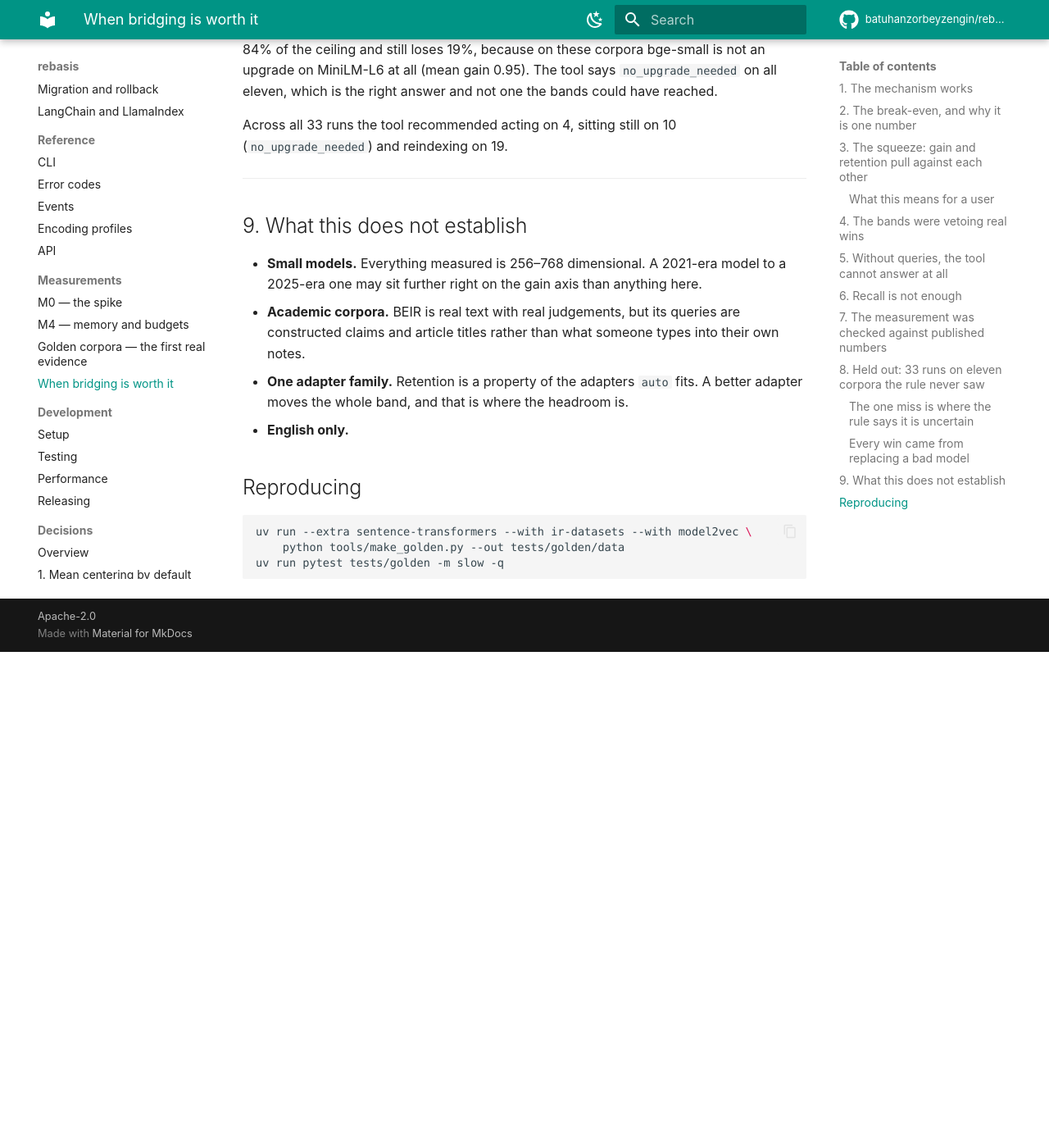
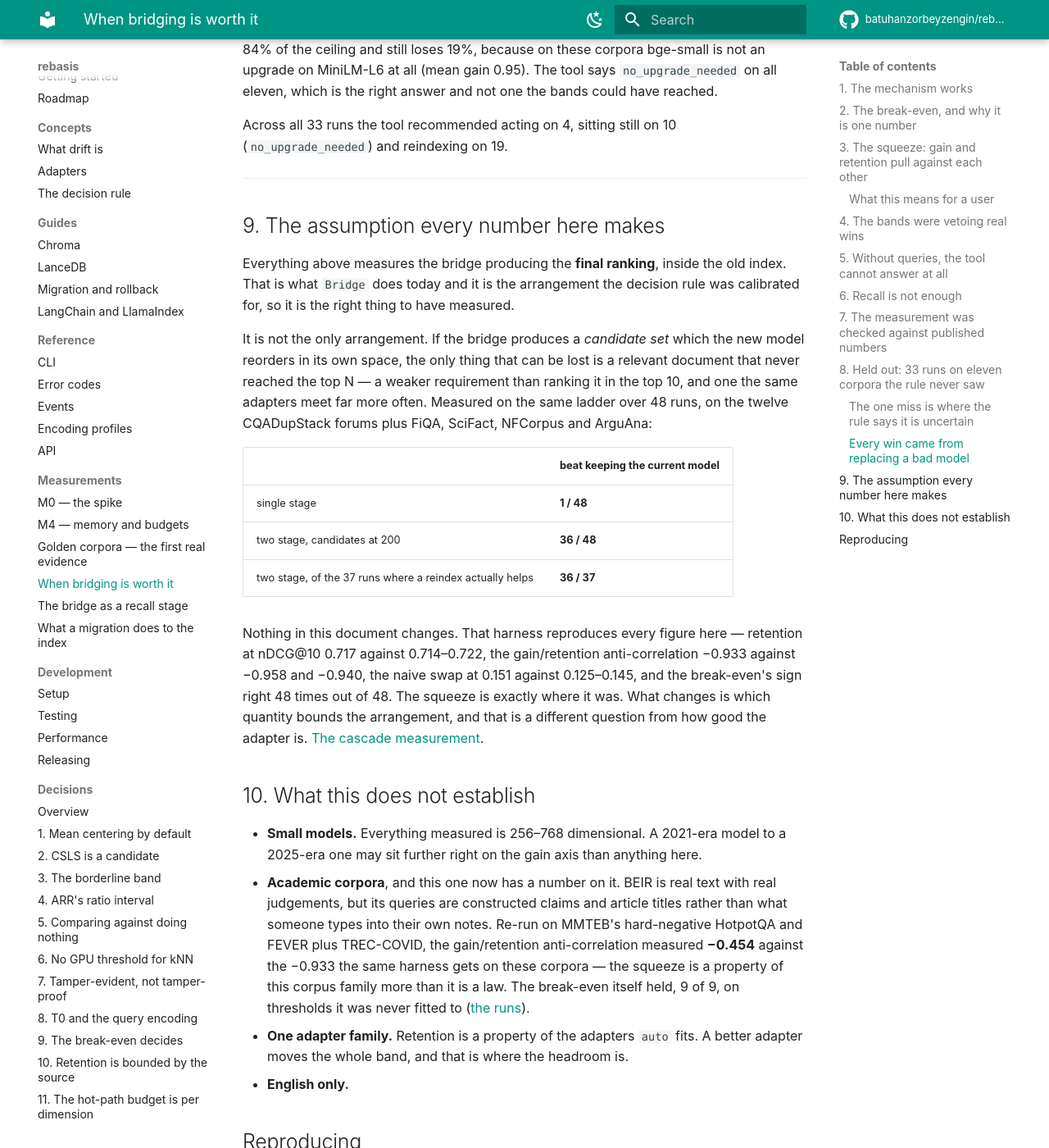
Before and after one commit to batuhanzorbeyzengin/rebasis, an MkDocs documentation site: the page built from docs/bridge-band.md, in a window 1280 px wide and 1400 px high, scrolled down 8427 px. Shown: the whole window at 82% size. Built offline with MkDocs 1.6.1 and Material for MkDocs 9.7.7, drawn with Linux system fonts in a browser that asks for light colours; comment, search, counter and statistics services are not loaded; before the commit the page ends 9222 px from its top, so only the background shows below that; some of the changed text lies outside the part shown.

Commit message:
docs: widen the positioning past RAG, and shorten the README
The one-line description said "change the embedding model of your local RAG
without deleting the index". Two problems with it: it narrows the tool to one
application it was never limited to, and it describes only the middle of the
three things it does. Replaced in all six places it appears — README, PyPI
metadata, `--help`, the docs site, its search description and the package
docstring — because changing only the README would leave the old framing on the
page most people arrive at.

The README had grown into documentation. Three measurement sections had reached
the point of tabulating HNSW behaviour per adapter, which belongs in
`docs/index-health.md` where the runs are. Each is now a paragraph and a link,
and the order follows what a reader needs: problem, a thirty-second example, the
headline numbers, what the tool adds, then how it works.

Two things it was missing. The strongest number — 12.5% naive against 71%
bridged — now sits under the fold with the number that keeps it honest, that
bridging was recommended in 12 of the 62 runs; the first figure alone reads as
benchmark marketing. And a section that says outright what rebasis adds, since
the transform is orthogonal Procrustes from 1966 and the contribution is
everything around it: deciding whether the upgrade is worth doing, measuring it
against real queries, rewriting an index safely, and knowing that a
half-migrated one is broken.

Two claims made more careful. "Fitting takes seconds, not hours" invited being
read as the whole process; the transform fits in seconds and generating the
paired embeddings is the expensive part, which is a property of the model rather
than of rebasis. And record loss is now "none observed" across the tested
migrate-and-rollback cycle rather than a flat "nothing" — a storage bug or a
failing disk is a real risk, which is why the advice two paragraphs above is
still to take a backup.

````diff
--- /dev/null
+++ b/changelog.d/+unpaired-alignment-order.docs.md
@@ -0,0 +1 @@
+The roadmap now puts Wasserstein Procrustes ([Grave, Joulin, Berthet, AISTATS 2019](https://arxiv.org/abs/1805.11222)) ahead of vec2vec as the first step toward unpaired alignment. It removes the same limit — fitting an adapter when the old model can no longer be run — and fits the existing code almost exactly: the orthogonal solve is already there and already the winning candidate, the addition is an assignment step, and it runs on CPU without torch. vec2vec's adversarial and cycle-consistency training stays behind it, to be paid for only if the cheaper route fails.
--- a/docs/bridge-band.md
+++ b/docs/bridge-band.md
@@ -1,8 +1,8 @@
 # When bridging is worth it — the measured band
 
-The design asks one question: can you change the embedding model of a local RAG
-without deleting the index? The mechanism works. Whether it is *worth using* has
-a narrower answer than expected, and this document is the measurement behind it.
+The design asks one question: can you change an index's embedding model without
+rebuilding the index? The mechanism works. Whether it is *worth using* has a
+narrower answer than expected, and this document is the measurement behind it.
 
 **Setup.** 29 runs over eight corpora, with a further 33 runs over eleven
 corpora held out in section 8 to check the rule against evidence it was not
@@ -321,13 +321,45 @@
 
 ---
 
-## 9. What this does not establish
+## 9. The assumption every number here makes
+
+Everything above measures the bridge producing the **final ranking**, inside the
+old index. That is what `Bridge` does today and it is the arrangement the
+decision rule was calibrated for, so it is the right thing to have measured.
+
+It is not the only arrangement. If the bridge produces a *candidate set* which
+the new model reorders in its own space, the only thing that can be lost is a
+relevant document that never reached the top N — a weaker requirement than
+ranking it in the top 10, and one the same adapters meet far more often.
+Measured on the same ladder over 48 runs, on the twelve CQADupStack forums plus
+FiQA, SciFact, NFCorpus and ArguAna:
+
+| | beat keeping the current model |
+|---|---|
+| single stage | **1 / 48** |
+| two stage, candidates at 200 | **36 / 48** |
+| two stage, of the 37 runs where a reindex actually helps | **36 / 37** |
+
+Nothing in this document changes. That harness reproduces every figure here —
+retention at nDCG@10 0.717 against 0.714–0.722, the gain/retention
+anti-correlation −0.933 against −0.958 and −0.940, the naive swap at 0.151
+against 0.125–0.145, and the break-even's sign right 48 times out of 48.
+The squeeze is exactly where it was. What changes is which
+quantity bounds the arrangement, and that is a different question from how good
+the adapter is. [The cascade measurement](cascade-band.md).
+
+## 10. What this does not establish
 
 - **Small models.** Everything measured is 256–768 dimensional. A 2021-era model
   to a 2025-era one may sit further right on the gain axis than anything here.
-- **Academic corpora.** BEIR is real text with real judgements, but its queries
-  are constructed claims and article titles rather than what someone types into
-  their own notes.
+- **Academic corpora**, and this one now has a number on it. BEIR is real text
+  with real judgements, but its queries are constructed claims and article
+  titles rather than what someone types into their own notes. Re-run on MMTEB's
+  hard-negative HotpotQA and FEVER plus TREC-COVID, the gain/retention
+  anti-correlation measured **−0.454** against the −0.933 the same harness gets
+  on these corpora — the squeeze is a property of this corpus family more than
+  it is a law. The break-even itself held, 9 of 9, on thresholds it was never
+  fitted to ([the runs](cascade-band.md#5-a-different-regime-hard-negatives)).
 - **One adapter family.** Retention is a property of the adapters `auto` fits.
   A better adapter moves the whole band, and that is where the headroom is.
 - **English only.**
--- a/docs/reference/cli.md
+++ b/docs/reference/cli.md
@@ -171,6 +171,8 @@
 | `--keep-original/--no-keep-original` | keep | Shadow copy for rollback |
 | `--power-aware/--no-power-aware` | on | Pause on low battery |
 | `--resume` | — | Continue an existing job id. Recovers `--adapter` and `--store` from the job |
+| `--health-check/--no-health-check` | on | Measure what the index's own search returns against exact kNN, before and after |
+| `--rebuild-index` | off | When the run finishes, ask the store to rebuild its search structure |
 | `--dry-run`, `-n` | off | Print the plan and stop |
 | `--state-dir` | `./.rebasis` | Where the job state, shadow copies and audit trail live |
 | `--yes`, `-y` | | Skip the confirmation |
@@ -191,10 +193,30 @@
 would you delete?" is a read, and making it wait behind a running migration would
 be a worse answer than showing it.
 
+**Two things `migrate` reports that nothing else can see.**
+
+`--health-check` measures whether the index can still *find* what was written to
+it, which is a different question from whether the write landed. A graph index
+picks each record's edges from the geometry of its neighbours at insert time, and
+rewriting the vector does not rewrite the graph — so recall can fall while every
+vector in the collection is correct and verified. It costs two scans of the
+collection (18–21 seconds per 100,000 records) and reports the number without
+attaching a threshold to it. `--rebuild-index` asks the store to rebuild
+afterwards, where the backend supports that; it is off by default because
+rebuilding changes the collection's own configuration, which is the user's index
+rather than rebasis'. [The measurement](../index-health.md).
+
+A run that stops short — `--limit`, a pause, a failed batch — leaves the
+collection holding **both models' vectors**, and no query is correct against all
+of it until the job finishes. `migrate` says so before the confirmation and
+again on the way out; `status` says so until it is resolved.
+[What that means](../guides/migration.md#stopping-short-leaves-two-spaces-in-one-index).
+
 ## `rebasis status` · `rollback` · `gc`
 
 ```bash
 rebasis status [JOB_ID] [--json] [--plain]   # takes no lock; safe during a migration
+                                             # reports mixed_space until a partial migration finishes
 rebasis rollback JOB_ID [--yes] [--no-input] # restores from the shadow copy
 rebasis gc [--apply] [--dry-run] [--json] [--job ID] [--i-understand]
 ```
--- a/mkdocs.yml
+++ b/mkdocs.yml
@@ -12,7 +12,7 @@
 
 site_name: rebasis
 site_description: >-
-  Change the embedding model of your local RAG without deleting the index.
+  Measure whether an embedding upgrade is worth it, bridge it without reindexing when it is, and migrate safely when you are ready.
 site_url: https://batuhanzorbeyzengin.github.io/rebasis/
 repo_url: https://github.com/batuhanzorbeyzengin/rebasis
 repo_name: batuhanzorbeyzengin/rebasis
@@ -121,6 +121,8 @@
       - M4 — memory and budgets: m4-findings.md
       - Golden corpora — the first real evidence: golden-findings.md
       - When bridging is worth it: bridge-band.md
+      - The bridge as a recall stage: cascade-band.md
+      - What a migration does to the index: index-health.md
   - Development:
       - Setup: development/setup.md
       - Testing: development/testing.md
--- a/pyproject.toml
+++ b/pyproject.toml
@@ -10,7 +10,7 @@
 [project]
 name = "rebasis"
 dynamic = ["version"]
-description = "Change the embedding model of your local RAG without deleting the index"
+description = "Measure whether an embedding upgrade is worth it, bridge it without reindexing when it is, and migrate safely when you are ready"
 readme = "README.md"
 license = "Apache-2.0"
 # SPEC 0: a Python release is dropped three years after its
--- a/src/rebasis/__init__.py
+++ b/src/rebasis/__init__.py
@@ -1,4 +1,4 @@
-"""rebasis — change the embedding model of your local RAG without deleting the index."""
+"""rebasis — measure whether an embedding upgrade is worth it, bridge it, migrate it."""
 
 from __future__ import annotations
 
````
Also changed, not shown: README.md (+184 -127 lines), ROADMAP.md (+18 -3 lines), docs/development/testing.md (+6 -1 lines), docs/index.md (+9 -2 lines), 1 other file.
